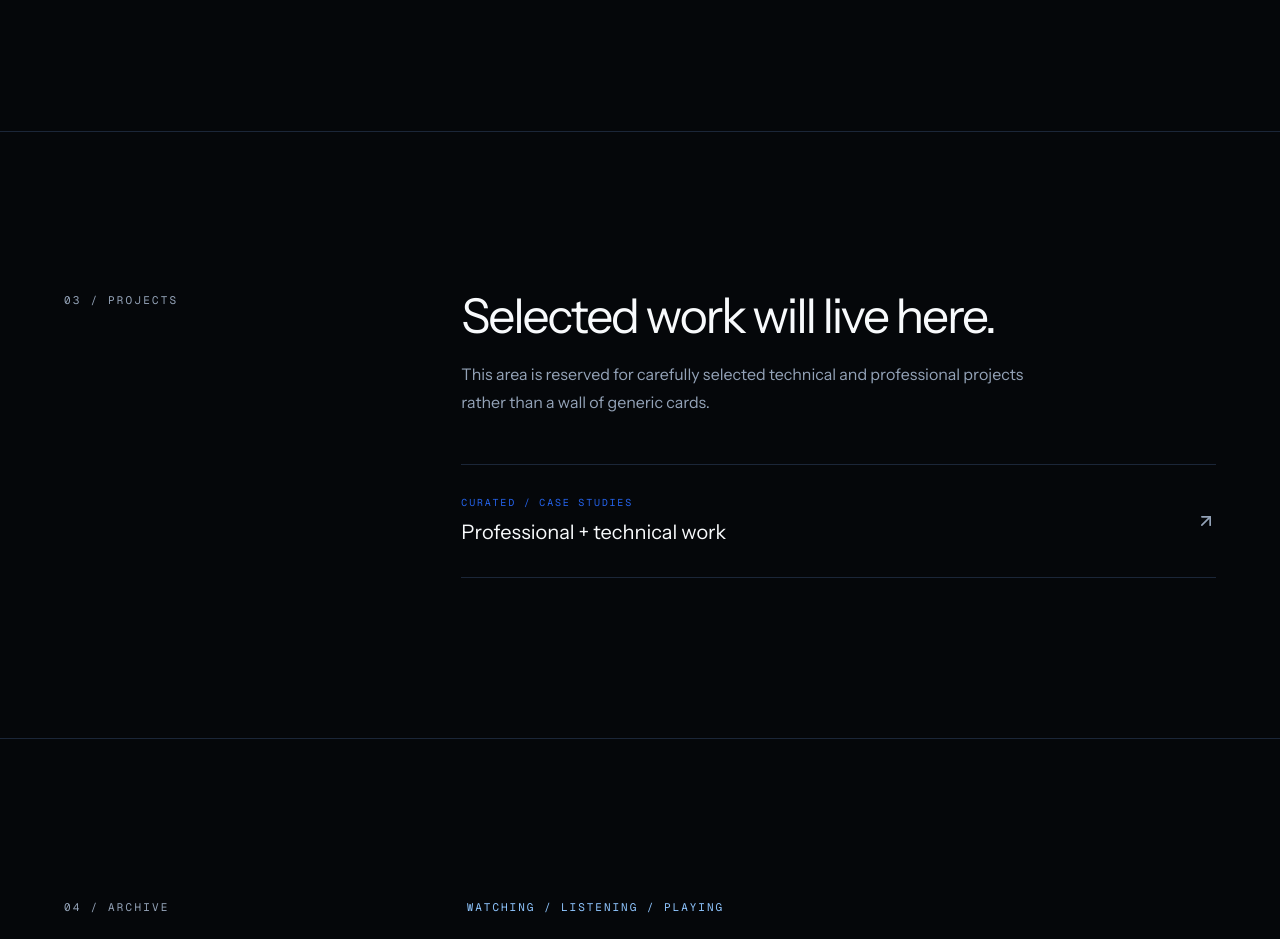
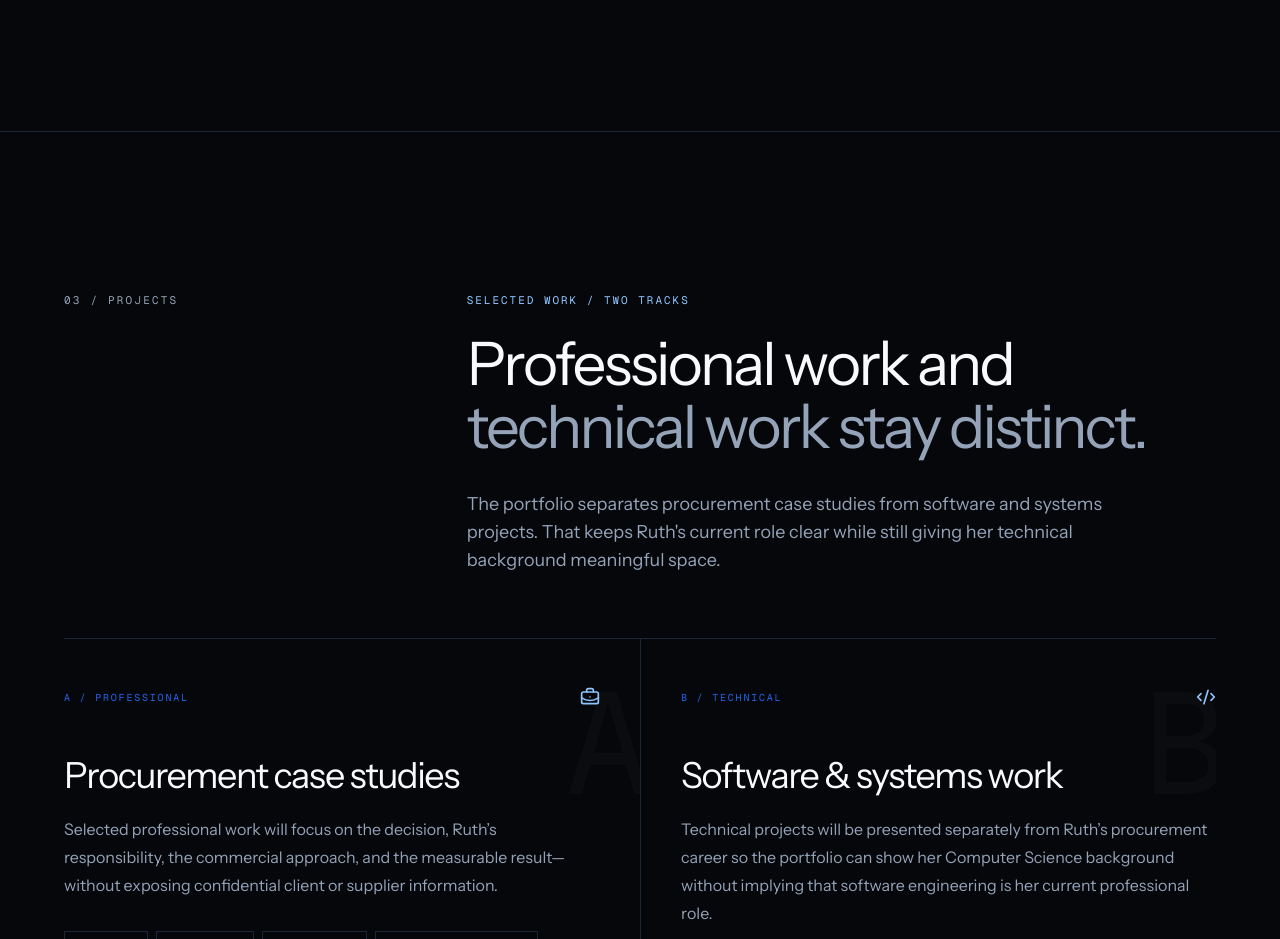
Before and after one commit to justinangeloperez327/rb-portfolio, a Next.js app: page / in a window 1280 px wide. Shown: the part 5200-6139 px from the top of the page. Built offline with nearby package versions, Linux system fonts and the light colour scheme.

Commit message:
feat: establish dual-track project showcase

```diff
--- a/app/page.tsx
+++ b/app/page.tsx
@@ -1,9 +1,10 @@
 import Link from "next/link";
-import { ArrowDownRight, ArrowUpRight } from "lucide-react";
+import { ArrowDownRight } from "lucide-react";
 
 import { AboutProfile } from "@/components/about-profile";
 import { ExperienceSection } from "@/components/experience-section";
 import { MidnightLily } from "@/components/midnight-lily";
+import { ProjectsSection } from "@/components/projects-section";
 import { SiteHeader } from "@/components/site-header";
 
 const principles = [
@@ -127,31 +128,7 @@ export default function Home() {
 
         <ExperienceSection />
 
-        <section id="projects" className="scroll-mt-20 border-b border-border">
-          <div className="mx-auto max-w-[1440px] px-5 py-28 sm:px-8 lg:px-16 lg:py-40">
-            <div className="grid gap-10 lg:grid-cols-12">
-              <p className="section-label lg:col-span-4">03 / Projects</p>
-              <div className="lg:col-span-8">
-                <h2 className="text-4xl tracking-[-0.045em] sm:text-5xl">Selected work will live here.</h2>
-                <p className="mt-5 max-w-xl leading-7 text-muted-foreground">
-                  This area is reserved for carefully selected technical and professional projects rather
-                  than a wall of generic cards.
-                </p>
-                <div className="mt-12 border-y border-border">
-                  <div className="flex min-h-28 items-center justify-between gap-6">
-                    <div>
-                      <p className="font-mono text-[10px] uppercase tracking-[0.18em] text-primary">
-                        Curated / case studies
-                      </p>
-                      <p className="mt-2 text-xl">Professional + technical work</p>
-                    </div>
-                    <ArrowUpRight className="size-5 text-muted-foreground" />
-                  </div>
-                </div>
-              </div>
-            </div>
-          </div>
-        </section>
+        <ProjectsSection />
 
         <section id="archive" className="scroll-mt-20 border-b border-border">
           <div className="mx-auto grid max-w-[1440px] gap-14 px-5 py-28 sm:px-8 lg:grid-cols-12 lg:px-16 lg:py-40">
--- /dev/null
+++ b/components/projects-section.tsx
@@ -0,0 +1,159 @@
+import { BriefcaseBusiness, Code2, ShieldCheck } from "lucide-react";
+
+const workTracks = [
+  {
+    index: "A",
+    label: "Professional",
+    title: "Procurement case studies",
+    description:
+      "Selected professional work will focus on the decision, Ruth’s responsibility, the commercial approach, and the measurable result—without exposing confidential client or supplier information.",
+    tags: ["Sourcing", "Evaluation", "Negotiation", "Supplier management", "Contracts"],
+    icon: BriefcaseBusiness,
+  },
+  {
+    index: "B",
+    label: "Technical",
+    title: "Software & systems work",
+    description:
+      "Technical projects will be presented separately from Ruth’s procurement career so the portfolio can show her Computer Science background without implying that software engineering is her current professional role.",
+    tags: ["Software", "Systems", "Problem-solving", "Computer Science"],
+    icon: Code2,
+  },
+];
+
+const caseStudyStructure = [
+  ["01", "Context", "What needed to be solved and why it mattered."],
+  ["02", "Role", "What Ruth was responsible for in the work."],
+  ["03", "Approach", "How the decision, process, or solution was structured."],
+  ["04", "Outcome", "The verified result, metric, or lesson that followed."],
+];
+
+export function ProjectsSection() {
+  return (
+    <section id="projects" className="scroll-mt-20 border-b border-border">
+      <div className="mx-auto max-w-[1440px] px-5 py-28 sm:px-8 lg:px-16 lg:py-40">
+        <div className="grid gap-14 lg:grid-cols-12">
+          <div className="lg:col-span-4">
+            <p className="section-label">03 / Projects</p>
+          </div>
+
+          <div className="lg:col-span-8">
+            <p className="font-mono text-[11px] uppercase tracking-[0.18em] text-blue-300">
+              Selected work / two tracks
+            </p>
+            <h2 className="mt-6 max-w-4xl text-4xl leading-[1.05] tracking-[-0.045em] sm:text-5xl lg:text-6xl">
+              Professional work and
+              <span className="text-muted-foreground"> technical work stay distinct.</span>
+            </h2>
+            <p className="mt-8 max-w-2xl text-base leading-7 text-muted-foreground sm:text-lg">
+              The portfolio separates procurement case studies from software and systems projects. That
+              keeps Ruth&apos;s current role clear while still giving her technical background meaningful
+              space.
+            </p>
+          </div>
+        </div>
+
+        <div className="mt-16 grid border-t border-border lg:grid-cols-2">
+          {workTracks.map((track, position) => {
+            const Icon = track.icon;
+
+            return (
+              <article
+                key={track.title}
+                className={`relative overflow-hidden py-10 lg:min-h-[430px] lg:py-12 ${
+                  position === 1 ? "border-t border-border lg:border-l lg:border-t-0 lg:pl-10" : "lg:pr-10"
+                }`}
+              >
+                <div className="pointer-events-none absolute right-0 top-8 font-mono text-[7rem] leading-none tracking-[-0.08em] text-foreground/[0.025] sm:text-[9rem]">
+                  {track.index}
+                </div>
+
+                <div className="relative">
+                  <div className="flex items-center justify-between gap-6">
+                    <p className="font-mono text-[10px] uppercase tracking-[0.18em] text-primary">
+                      {track.index} / {track.label}
+                    </p>
+                    <Icon className="size-5 text-blue-300" aria-hidden="true" />
+                  </div>
+
+                  <h3 className="mt-12 max-w-md text-3xl tracking-[-0.04em] sm:text-4xl">
+                    {track.title}
+                  </h3>
+                  <p className="mt-5 max-w-xl text-sm leading-6 text-muted-foreground sm:text-base sm:leading-7">
+                    {track.description}
+                  </p>
+
+                  <div className="mt-8 flex flex-wrap gap-2">
+                    {track.tags.map((tag) => (
+                      <span
+                        key={tag}
+                        className="border border-border px-3 py-2 font-mono text-[10px] uppercase tracking-[0.12em] text-muted-foreground"
+                      >
+                        {tag}
+                      </span>
+                    ))}
+                  </div>
+
+                  <div className="mt-10 border-t border-border pt-5">
+                    <div className="flex items-center justify-between gap-5">
+                      <span className="font-mono text-[10px] uppercase tracking-[0.16em] text-muted-foreground">
+                        Publication status
+                      </span>
+                      <span className="font-mono text-[10px] uppercase tracking-[0.16em] text-blue-300">
+                        Being curated
+                      </span>
+                    </div>
+                  </div>
+                </div>
+              </article>
+            );
+          })}
+        </div>
+
+        <div className="grid border-t border-border py-10 lg:grid-cols-12 lg:py-12">
+          <div className="lg:col-span-4">
+            <p className="font-mono text-[10px] uppercase tracking-[0.18em] text-primary">
+              Case study format
+            </p>
+            <p className="mt-4 max-w-xs text-sm leading-6 text-muted-foreground">
+              Each published project should be concise, evidence-based, and easy to scan.
+            </p>
+          </div>
+
+          <div className="mt-8 lg:col-span-8 lg:mt-0">
+            <div className="border-t border-border">
+              {caseStudyStructure.map(([index, title, description]) => (
+                <div
+                  key={title}
+                  className="grid gap-3 border-b border-border py-6 sm:grid-cols-[44px_130px_1fr] sm:items-start"
+                >
+                  <span className="font-mono text-[10px] tracking-[0.16em] text-primary">{index}</span>
+                  <h3 className="text-sm font-medium text-foreground">{title}</h3>
+                  <p className="max-w-xl text-sm leading-6 text-muted-foreground">{description}</p>
+                </div>
+              ))}
+            </div>
+          </div>
+        </div>
+
+        <div className="border-t border-border pt-10">
+          <div className="grid gap-8 bg-card px-5 py-7 sm:px-7 lg:grid-cols-[auto_1fr] lg:items-start lg:gap-8">
+            <div className="grid size-11 place-items-center border border-border bg-background">
+              <ShieldCheck className="size-5 text-blue-300" aria-hidden="true" />
+            </div>
+            <div>
+              <p className="font-mono text-[10px] uppercase tracking-[0.18em] text-primary">
+                Confidentiality first
+              </p>
+              <p className="mt-3 max-w-3xl text-sm leading-6 text-muted-foreground">
+                Procurement examples can be anonymized where necessary. Client names, supplier names,
+                pricing, contract terms, and internal data should only appear when they are appropriate to
+                publish. The value of a case study is the reasoning and verified outcome—not sensitive data.
+              </p>
+            </div>
+          </div>
+        </div>
+      </div>
+    </section>
+  );
+}
```
